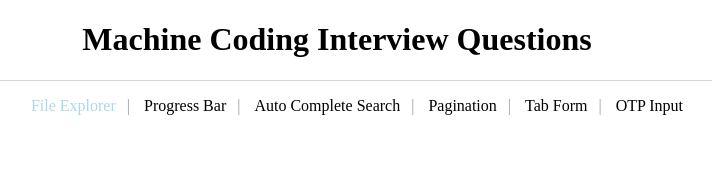
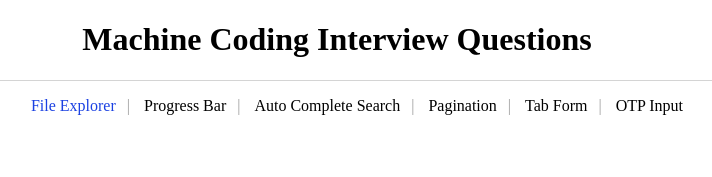
Before and after one commit to akash-karwande/machine-coding, a React (Vite) app: page / in a window 1280 px wide. Shown: the top 177 px of the page, without its empty margins (303-1015 px from the left). Built offline with nearby package versions, Linux system fonts and the light colour scheme.

Commit message:
otp input focus 1st

```diff
--- a/index.css
+++ b/index.css
@@ -53,10 +53,11 @@
     margin-left: 7px;
   }
   .list-item:hover {
-    color: lightblue;
+    color: #1b41e2;
+    opacity: 0.5;
   }
 
   .list-item.active {
-    color: lightblue;
+    color: #1b41e2;
     cursor: no-drop;
   }
--- a/src/components/otp-input/OtpInput.js
+++ b/src/components/otp-input/OtpInput.js
@@ -1,5 +1,5 @@
 import './otpinput.css';
-import { useRef, useState } from "react";
+import { useEffect, useRef, useState } from "react";
 
 const OtpInput = () => {
   const OTP_SIZE = 5;
@@ -21,6 +21,10 @@ const OtpInput = () => {
     }
   }
 
+  useEffect(()=>{
+    inputRefArr.current[0].focus();
+  }, [])
+
   return (
     <div className="otp-input-container">
       <h1>Validate OTP</h1>
```
